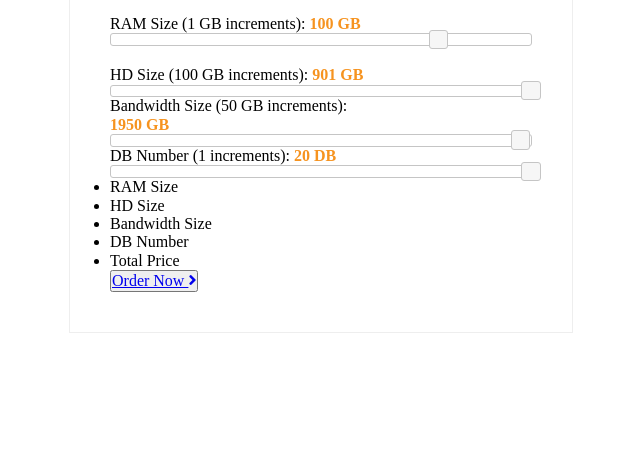
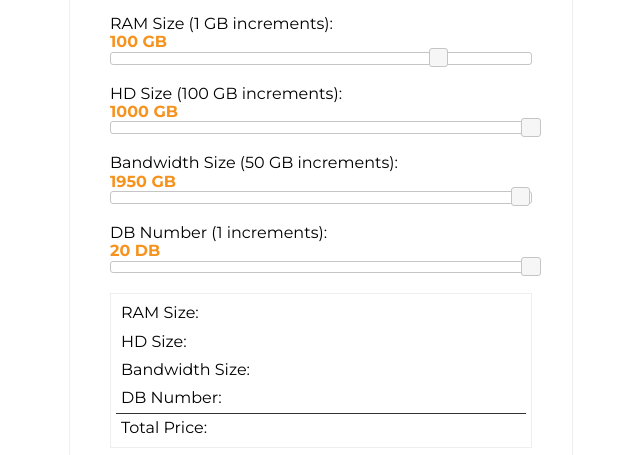
Before and after one commit to engmoamenragab/server-price-with-jquery, a plain HTML site: page index.html in a window 1280 px wide. Shown: the part 142-597 px from the top of the page, without its empty margins (47-687 px from the left). Drawn offline with nearby package versions, Linux system fonts and the light colour scheme.

Commit message:
prog
prog

```diff
--- a/css/style.css
+++ b/css/style.css
@@ -1,3 +1,4 @@
+@import url("https://fonts.googleapis.com/css2?family=Montserrat:ital,wght@0,100;0,200;0,300;0,400;0,500;0,600;0,700;0,800;0,900;1,100;1,200;1,300;1,400;1,500;1,600;1,700;1,800;1,900&family=Ubuntu:ital,wght@0,300;0,400;0,500;0,700;1,300;1,400;1,500;1,700&display=swap");
 *,
 *::before,
 *::after {
@@ -5,11 +6,12 @@
   margin: 0;
   padding: 0;
 }
+body {
+  font-family: "Montserrat", sans-serif;
+}
 .container {
   width: 85%;
   margin: 20px auto;
-}
-.content {
 }
 .content-box {
   float: left;
@@ -24,10 +26,13 @@
   text-align: center;
   margin-bottom: 30px;
   font-size: 40px;
+  font-family: "Ubuntu", sans-serif;
 }
-.content-box-item-ranges {
+.content-box-item-title i {
+  margin-right: 10px;
+  color: #333;
 }
-.content-box-item-ranges .win1-ram {
+.content-box-item-ranges .sl-mg {
   margin: 20px auto;
 }
 input {
@@ -36,6 +41,36 @@ input {
   font-weight: bold;
 }
 .content-box-item-total {
+  padding: 5px;
+  margin-bottom: 10px;
+  border: 1px solid #eee;
+}
+.content-box-item-total ul {
+  list-style-type: none;
+}
+.content-box-item-total ul li {
+  display: block;
+  padding: 5px;
+}
+.content-box-item-total ul li:last-child {
+  border-top: 1px solid #333;
+}
+.content-box-item-button {
+  width: 100%;
+}
+.content-box-item-button button {
+  background: none;
+  border: none;
+  display: block;
+  width: 100%;
+}
+.content-box-item-button button a {
+  display: block;
+  padding: 10px 20px;
+  background-color: #333;
+  text-decoration: none;
+  font-size: 30px;
+  color: #fff;
 }
 .clear-fix {
   clear: both;
--- a/index.html
+++ b/index.html
@@ -24,7 +24,7 @@
             <!-- Start Prices Content Box Item Ranges -->
             <div class="content-box-item-ranges">
               <!-- Start Prices Content Box Item Ranges win1-ram -->
-              <div class="win1-ram">
+              <div class="win1-ram sl-mg">
                 <p>
                   <label for="ram-amount">RAM Size (1 GB increments):</label>
                   <input type="text" id="ram-amount" readonly />
@@ -33,7 +33,7 @@
               </div>
               <!-- End Prices Content Box Item Ranges win1-ram -->
               <!-- Start Prices Content Box Item Ranges win1-hd -->
-              <div class="win1-hd">
+              <div class="win1-hd sl-mg">
                 <p>
                   <label for="hd-amount">HD Size (100 GB increments):</label>
                   <input type="text" id="hd-amount" readonly />
@@ -42,7 +42,7 @@
               </div>
               <!-- End Prices Content Box Item Ranges win1-hd -->
               <!-- Start Prices Content Box Item Ranges win1-bw -->
-              <div class="win1-bw">
+              <div class="win1-bw sl-mg">
                 <p>
                   <label for="bw-amount">Bandwidth Size (50 GB increments):</label>
                   <input type="text" id="bw-amount" readonly />
@@ -51,7 +51,7 @@
               </div>
               <!-- End Prices Content Box Item Ranges win1-bw -->
               <!-- Start Prices Content Box Item Ranges win1-db -->
-              <div class="win1-db">
+              <div class="win1-db sl-mg">
                 <p>
                   <label for="db-amount">DB Number (1 increments):</label>
                   <input type="text" id="db-amount" readonly />
@@ -64,11 +64,36 @@
             <!-- Start Prices Content Box Item Total -->
             <div class="content-box-item-total">
               <ul>
-                <li>RAM Size</li>
-                <li>HD Size</li>
-                <li>Bandwidth Size</li>
-                <li>DB Number</li>
-                <li>Total Price</li>
+                <li>
+                  <p>
+                    <label for="ram-amount">RAM Size:</label>
+                    <input type="text" id="ram-amount" readonly />
+                  </p>
+                </li>
+                <li>
+                  <p>
+                    <label for="hd-amount">HD Size:</label>
+                    <input type="text" id="hd-amount" readonly />
+                  </p>
+                </li>
+                <li>
+                  <p>
+                    <label for="bw-amount">Bandwidth Size:</label>
+                    <input type="text" id="bw-amount" readonly />
+                  </p>
+                </li>
+                <li>
+                  <p>
+                    <label for="db-amount">DB Number:</label>
+                    <input type="text" id="db-amount" readonly />
+                  </p>
+                </li>
+                <li>
+                  <p>
+                    <label for="tp-amount">Total Price:</label>
+                    <input type="text" id="tp-amount" readonly />
+                  </p>
+                </li>
               </ul>
             </div>
             <!-- End Prices Content Box Item Total -->
--- a/js/script.js
+++ b/js/script.js
@@ -14,7 +14,7 @@ $(document).ready(function () {
   // Win 1 Server Ranges HD Slider
   $("#hd-slider").slider({
     value: 1000,
-    min: 1,
+    min: 100,
     max: 1000,
     step: 100,
     slide: function (event, ui) {
```
